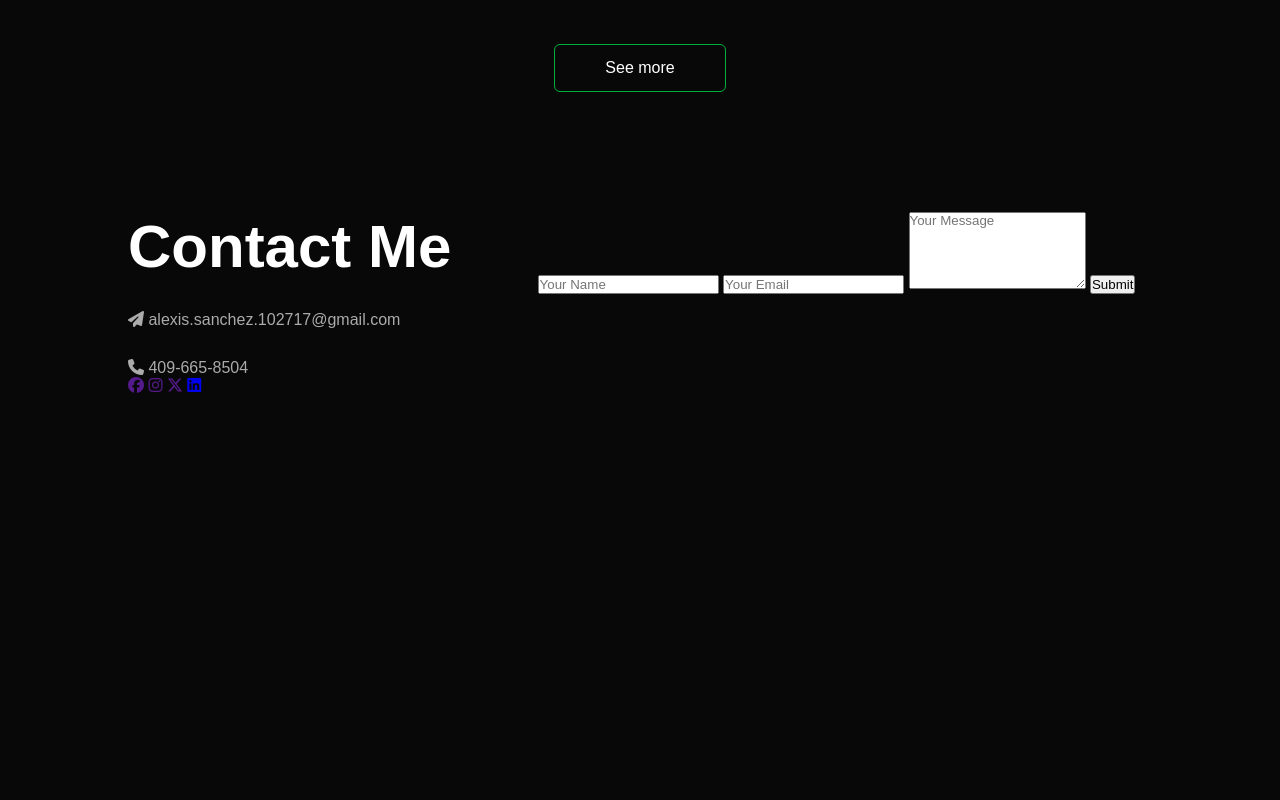
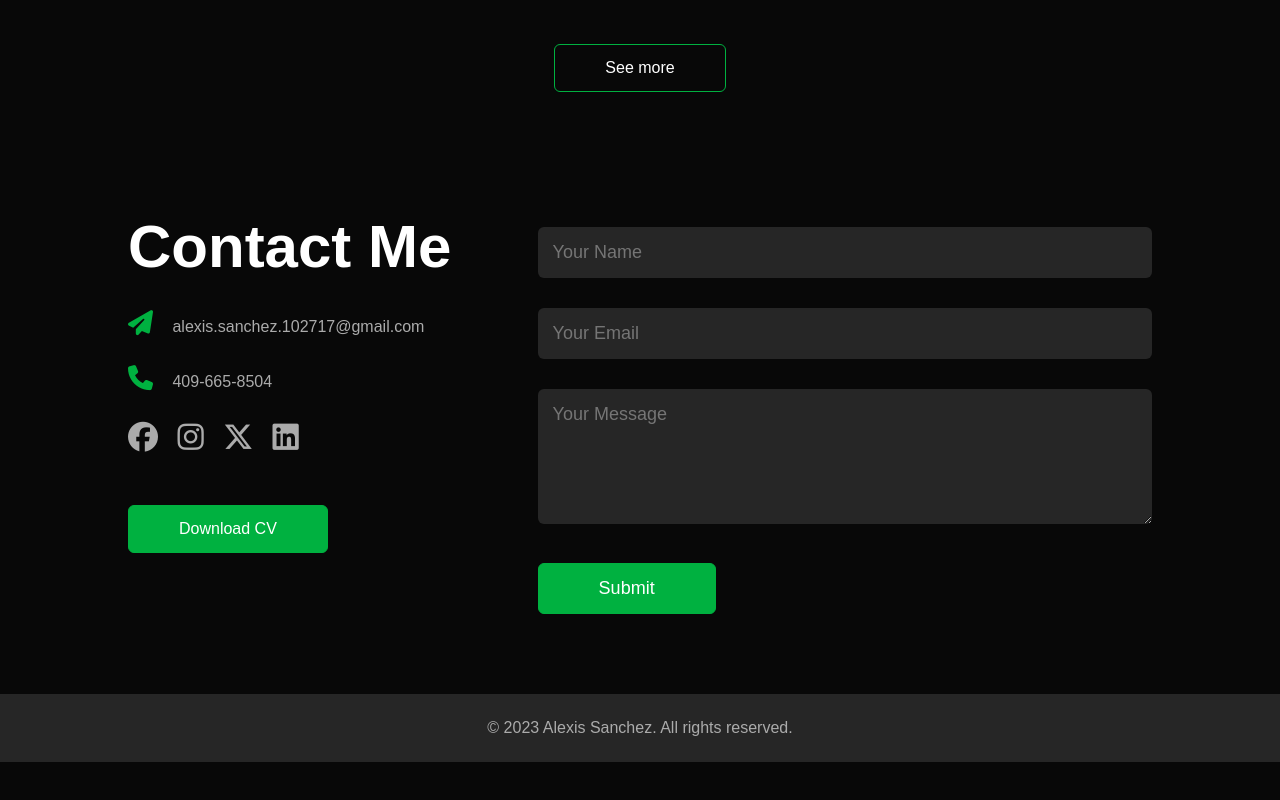
Before and after one commit to TrueEldenLord/Web-Portfolio, a plain HTML site: page index.html in a window 1280 px wide. Shown: the part 2379-3179 px from the top of the page. Before the commit the page ends 2864 px from the top, so only its background shows below. Drawn offline with Linux system fonts and the light colour scheme.

Commit message:
completed the contact section and added the copyright at the bottom

```diff
--- a/index.html
+++ b/index.html
@@ -144,17 +144,21 @@
             <a href=""><i class="fa-brands fa-x-twitter"></i></a>
             <a href="https://www.linkedin.com/in/alexis-sanchez-91681032b/"><i class="fa-brands fa-linkedin"></i></a>
           </div>
+          <a href="images/my-cv.pdf" download class="btn btn2">Download CV</a>
         </div>
         <div class="contact-right">
           <form>
             <input type="text" name = "Name" placeholder = "Your Name" required >
             <input type="email" name = "Email" placeholder = "Your Email" required>
             <textarea name="Message" rows = "5" placeholder = "Your Message"></textarea>
-            <button type="submit">Submit</button>
+            <button type="submit" class="btn btn2">Submit</button>
           </form>
         </div>
 
       </div>
+    </div>
+    <div class="copyright">
+      <p>&copy; 2023 Alexis Sanchez. All rights reserved.</p>
     </div>
   </div>
     <script>
--- a/style.css
+++ b/style.css
@@ -302,3 +302,62 @@ nav ul li a:hover::after {
 .contact-left p {
   margin-top: 30px;
 }
+.contact-left p i {
+  color: #00b140;
+  margin-right: 15px;
+  font-size: 25px;
+}
+.social-icons {
+  margin-top: 30px;
+}
+.social-icons a {
+  text-decoration: none;
+  font-size: 30px;
+  margin-right: 15px;
+  color: #ababab;
+  display: inline-block;
+  transition: transform 0.5s;
+}
+.social-icons a:hover {
+  color: #00b140;
+  transform: translateY(-5px);
+}
+.btn.btn2 {
+  display: inline-block;
+  background: #00b140;
+}
+.contact-right form {
+  width: 100%;
+}
+form input,
+form textarea {
+  width: 100%;
+  border: 0;
+  outline: none;
+  background: #262626;
+  padding: 15px;
+  margin: 15px 0;
+  color: #fff;
+  font-size: 18px;
+  border-radius: 6px;
+}
+
+form .btn2 {
+  padding: 14px 60px;
+  font-size: 18px;
+  margin-top: 20px;
+  cursor: pointer;
+}
+
+.copyright {
+  width: 100%;
+  text-align: center;
+  padding: 25px 0;
+  background: #262626;
+  font-weight: 300;
+  margin-top: 20px;
+}
+
+.copyright i {
+  color: #00b140;
+}
```
